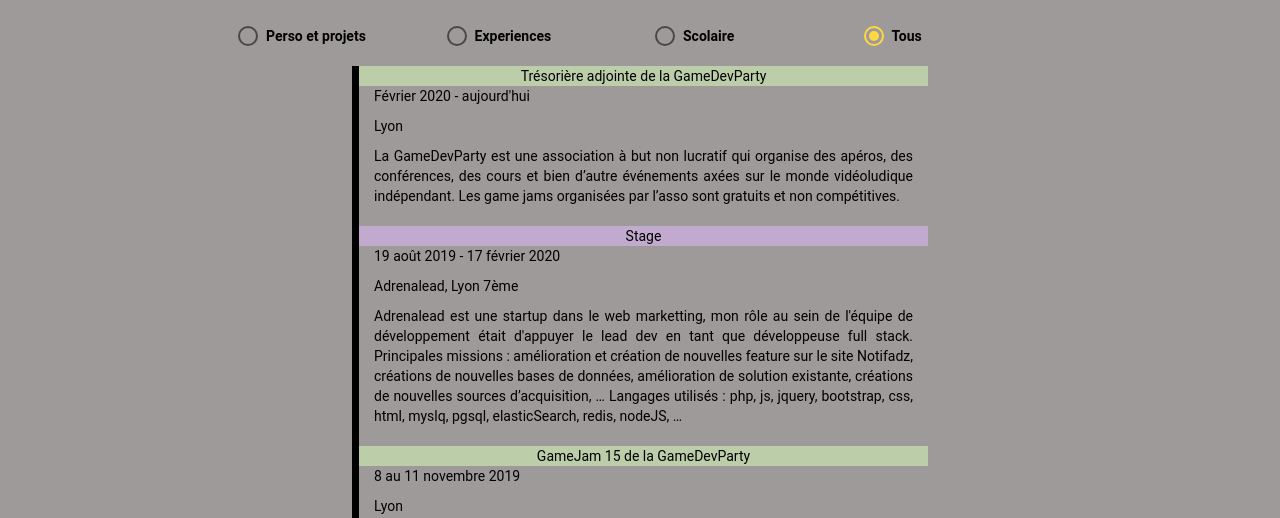
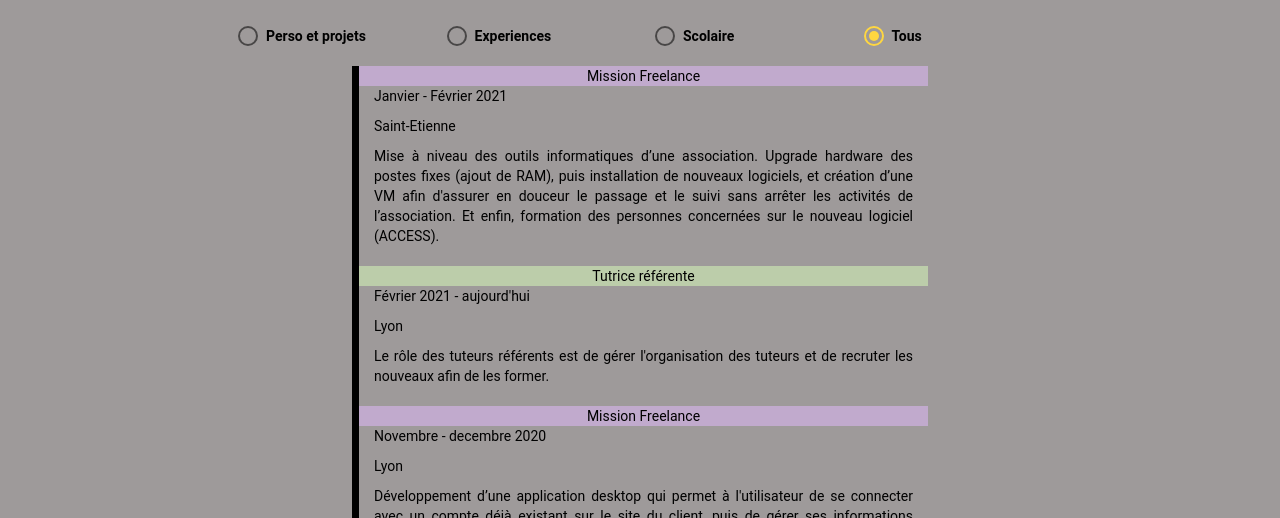
Before and after one commit to Otterqueen/site, an Angular app: page /parcours in a window 1280 px wide. Shown: the part 282-800 px from the top of the page. Built offline with nearby package versions, Linux system fonts and the light colour scheme.

Commit message:
update parcour

```diff
--- a/src/app/contact/contact.component.html
+++ b/src/app/contact/contact.component.html
@@ -1,9 +1,9 @@
 <!-- <div class="contact col-md-12 col-lg-12 col-sm-12">
   <h2>Cette fonctionnalité est en cours de développement, désolé...</h2>
 </div> -->
-<script>
+<!-- <script>
   particlesJS.load('particles-js', 'assets/particles.js-master/particlesjs-config.json');
-</script>
+</script> -->
 <div class="info col-md-12 col-lg-12 col-sm-12">
   <p>Vous pouvez me joindre à l'adresse mail suivante : </p>
   <p>mchapard@student.42lyon.fr</p>
--- a/src/app/parcours/parcours.component.ts
+++ b/src/app/parcours/parcours.component.ts
@@ -10,9 +10,35 @@ export class ParcoursComponent implements OnInit {
 
   experiences = [
     {
+      type       : 'exp',
+      titre      : 'Mission Freelance',
+      annee      : 'Janvier - Février 2021',
+      lieu       : 'Saint-Etienne',
+      decription : "Mise à niveau des outils informatiques d’une association. Upgrade hardware des postes fixes (ajout de RAM), puis installation de nouveaux logiciels, \
+                    et création d’une VM afin d'assurer en douceur le passage et le suivi sans arrêter les activités de l’association. \
+                    Et enfin, formation des personnes concernées sur le nouveau logiciel (ACCESS)."
+    },
+    {
+      type       : 'perso',
+      titre      : 'Tutrice référente',
+      annee      : 'Février 2021 - aujourd\'hui',
+      lieu       : 'Lyon',
+      decription : "Le rôle des tuteurs référents est de gérer l'organisation des tuteurs et de recruter les nouveaux afin de les former. "
+    },
+    {
+      type       : 'exp',
+      titre      : 'Mission Freelance',
+      annee      : 'Novembre - decembre 2020',
+      lieu       : 'Lyon',
+      decription : "Développement d’une application desktop qui permet à l'utilisateur de se connecter avec un compte déjà existant sur le site du client, \
+                    puis de gérer ses informations personelles, son pseudo sur le jeu League of Legends, puis d'enregistrer, automatiquement ou non, les parties jouées,\
+                    de les gérer, et de les sauvegarder sur le cdn du client si l’utilisateur le souhaite. \
+                    Langages utilisés : App en électron, JS / Python, API (client et RiotGames), HTLM/CSS, Pascal (innoSetup Config)"
+    },
+    {
       type       : 'perso',
       titre      : 'Trésorière adjointe de la GameDevParty',
-      annee      : 'Février 2020 - aujourd\'hui',
+      annee      : 'Février 2020 - Février 2021',
       lieu       : 'Lyon ',
       decription : "La GameDevParty est une association à but non lucratif qui organise des apéros, des conférences, des cours et bien d’autre événements axées sur le monde vidéoludique indépendant. \
                     Les game jams organisées par l’asso sont gratuits et non compétitives."
@@ -36,7 +62,7 @@ export class ParcoursComponent implements OnInit {
     {
       type       : 'perso',
       titre      : 'Secretaire et tutrice',
-      annee      : '2019 - aujourd\'hui',
+      annee      : '2019 - Février 2021',
       lieu       : 'Lyon',
       decription : "Secretaire du BDE de 42Lyon (anciennement l'école le-101) et Tutrice mentor au sein de celle-ci. \
                     Le rôle des tuteurs est de guider les autres etudiants dans le cursus, de créer/maintenir des partenariats \
--- a/src/index.html
+++ b/src/index.html
@@ -10,12 +10,12 @@
   <link href="//netdna.bootstrapcdn.com/bootstrap/4.1.1/css/bootstrap.min.css" rel="stylesheet"/>
   <link rel="stylesheet" href="https://use.fontawesome.com/releases/v5.8.1/css/all.css"
           integrity="sha384-50oBUHEmvpQ+1lW4y57PTFmhCaXp0ML5d60M1M7uH2+nqUivzIebhndOJK28anvf" crossorigin="anonymous">
+  <script src="assets/particles.js-master/particles.min.js"></script>
+  <script>
+    particlesJS.load('particles-js', 'assets/particles.js-master/particlesjs-config.json');
+  </script>
 </head>
 <body>
   <app-root></app-root>
 </body>
-<script src="assets/particles.js-master/particles.min.js"></script>
-<script>
-  particlesJS.load('particles-js', 'assets/particles.js-master/particlesjs-config.json');
-</script>
 </html>
```
